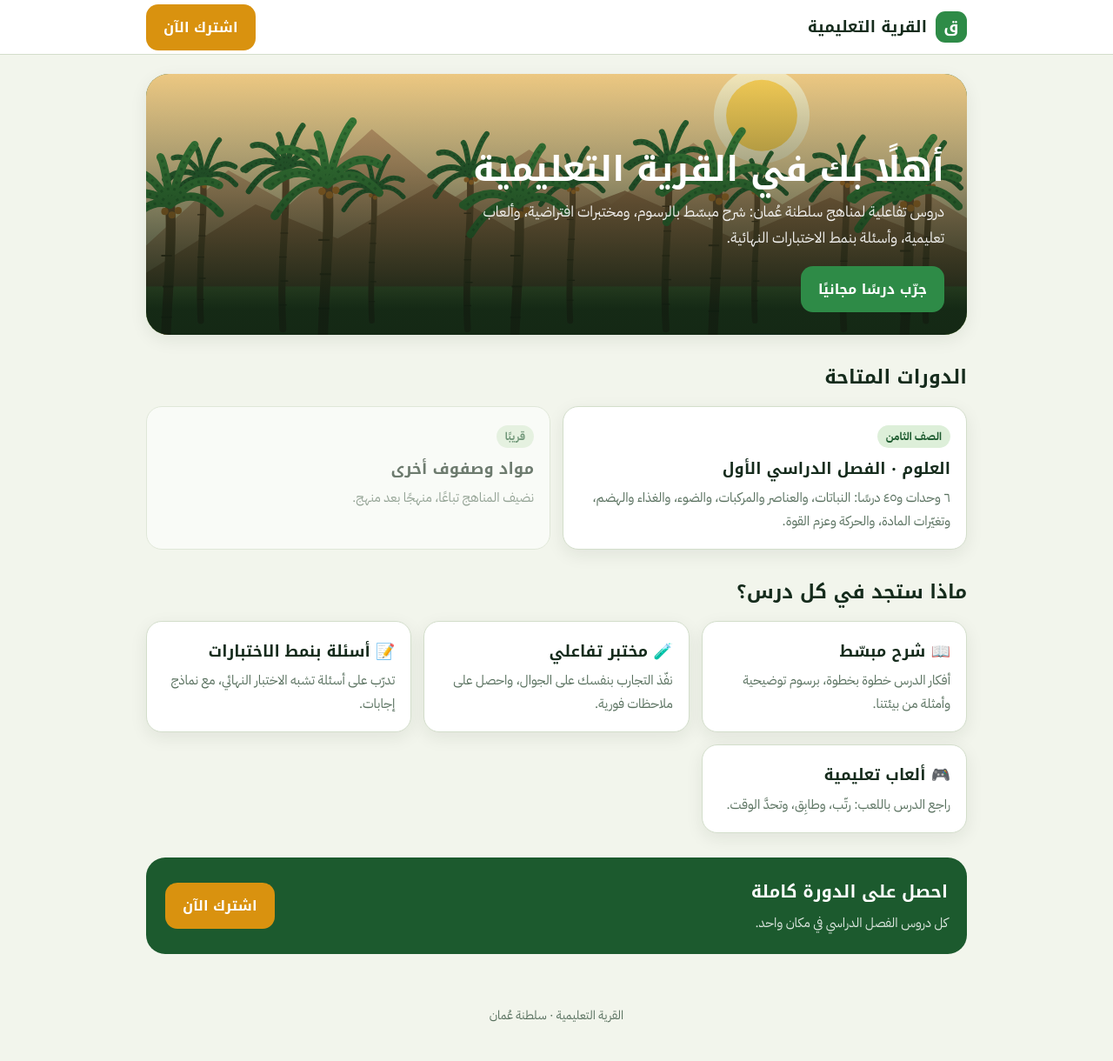
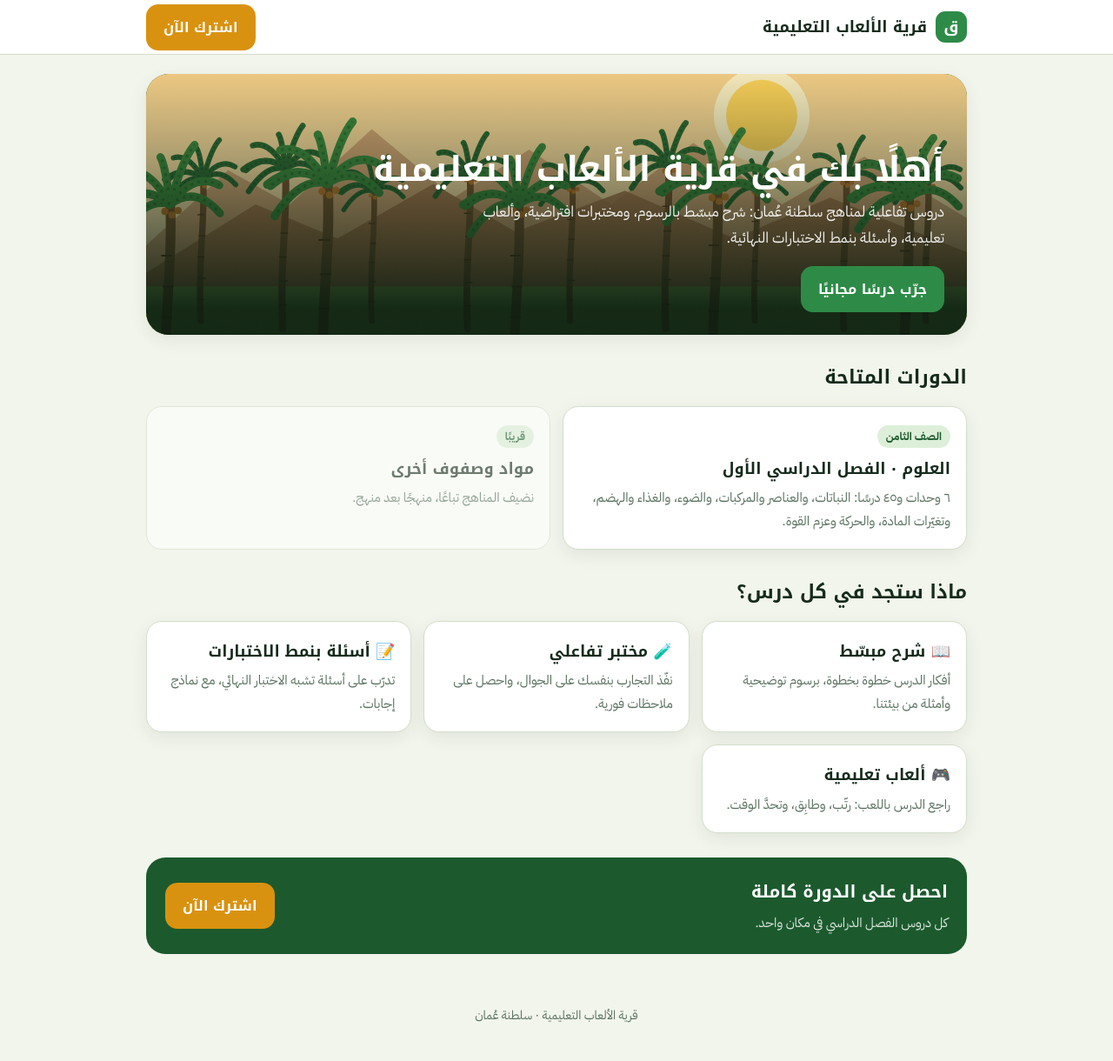
Before and after one commit to ahmed48929-hash/oman-lessons, a plain HTML site: page index.html in a window 1280 px wide. Shown: the whole page at 87% size. Drawn offline with Linux system fonts and the light colour scheme.

Commit message:
الاسم الجديد «قرية الألعاب التعليمية»، وتسجيل قرارات شاشة الدخول والحساب والتأكيد بالواتساب
Co-Authored-By: Claude Opus 5.5 <noreply@anthropic.com>
Claude-Session: https://claude.ai/code/session_0189SBsq5vsjBdoY2KqEXrL3

```diff
--- a/assets/site.css
+++ b/assets/site.css
@@ -14,6 +14,7 @@ a{color:inherit}
 .top .wrap{display:flex;align-items:center;justify-content:space-between;gap:12px;height:62px}
 .logo{display:flex;align-items:center;gap:10px;text-decoration:none;font-family:var(--f-display);font-weight:800;font-size:18px}
 .logo i{width:36px;height:36px;border-radius:11px;background:var(--leaf);display:grid;place-items:center;color:#fff;font-style:normal}
+@media (max-width:520px){.logo{font-size:15px;gap:8px}.logo i{width:32px;height:32px}}
 .btn{display:inline-flex;align-items:center;gap:8px;border:0;border-radius:14px;padding:11px 20px;font:700 16px var(--f-display);background:var(--leaf);color:#fff;text-decoration:none;cursor:pointer}
 .btn.sun{background:var(--sun)}
 .btn.ghost{background:transparent;color:var(--leaf);border:1.5px solid var(--leaf)}
--- a/index.html
+++ b/index.html
@@ -3,7 +3,7 @@
 <head>
 <meta charset="utf-8">
 <meta name="viewport" content="width=device-width, initial-scale=1">
-<title>القرية التعليمية · دروس تفاعلية لمناهج سلطنة عُمان</title>
+<title>قرية الألعاب التعليمية · دروس تفاعلية لمناهج سلطنة عُمان</title>
 <meta name="description" content="دروس تفاعلية لمناهج سلطنة عُمان: شرح مبسّط، ومختبرات افتراضية، وألعاب، وأسئلة بنمط الاختبارات.">
 <link rel="preconnect" href="https://fonts.googleapis.com">
 <link rel="preconnect" href="https://fonts.gstatic.com" crossorigin>
@@ -12,7 +12,7 @@
 </head>
 <body>
 <header class="top"><div class="wrap">
-  <a class="logo" href="./"><i>ق</i>القرية التعليمية</a>
+  <a class="logo" href="./"><i>ق</i>قرية الألعاب التعليمية</a>
   <a class="btn sun" href="#subscribe-link">اشترك الآن</a>
 </div></header>
 
@@ -20,7 +20,7 @@
   <section class="hero">
     <img src="grade-8/science/term-1/lesson-1-1/assets/oasis.svg" alt="">
     <div class="hero-in">
-      <h1>أهلًا بك في القرية التعليمية</h1>
+      <h1>أهلًا بك في قرية الألعاب التعليمية</h1>
       <p>دروس تفاعلية لمناهج سلطنة عُمان: شرح مبسّط بالرسوم، ومختبرات افتراضية، وألعاب تعليمية، وأسئلة بنمط الاختبارات النهائية.</p>
       <a class="btn" href="grade-8/science/term-1/lesson-1-1/">جرّب درسًا مجانيًا</a>
     </div>
@@ -53,6 +53,6 @@
     <a class="btn sun" href="#subscribe-link">اشترك الآن</a>
   </div>
 </main>
-<footer class="foot">القرية التعليمية · سلطنة عُمان</footer>
+<footer class="foot">قرية الألعاب التعليمية · سلطنة عُمان</footer>
 </body>
 </html>
```
Also changed, not shown: grade-8/science/term-1/index.html (+3 -3 lines), 1 other file.
